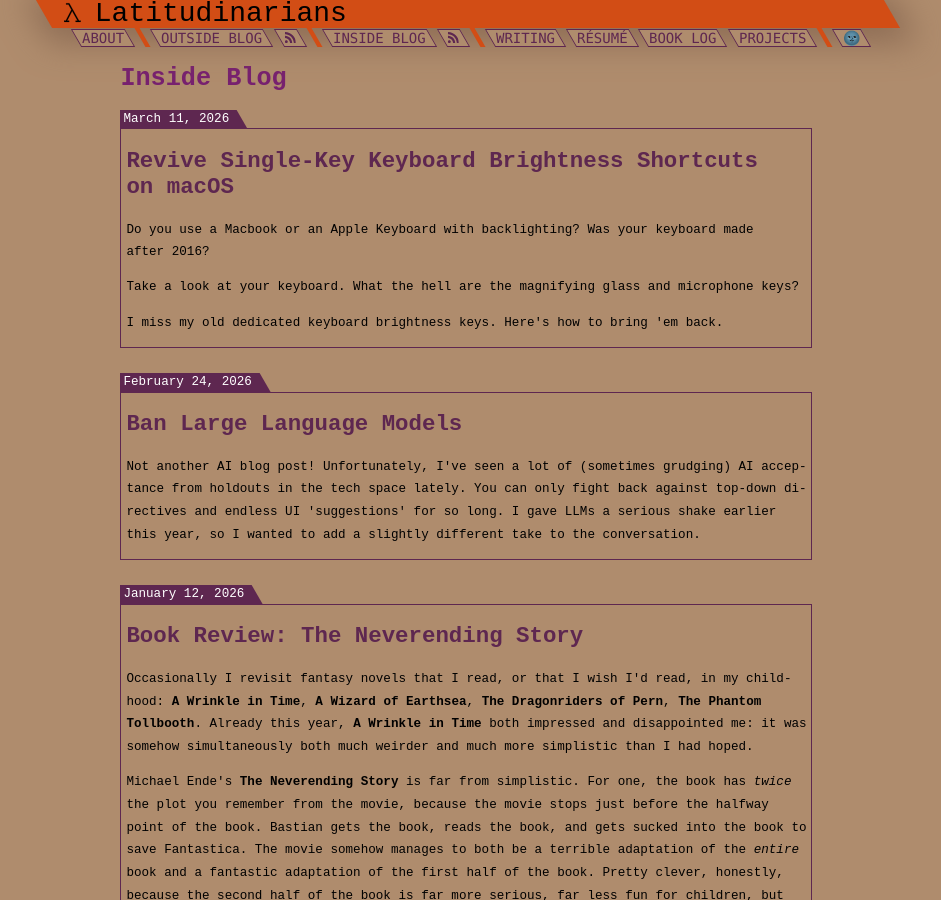
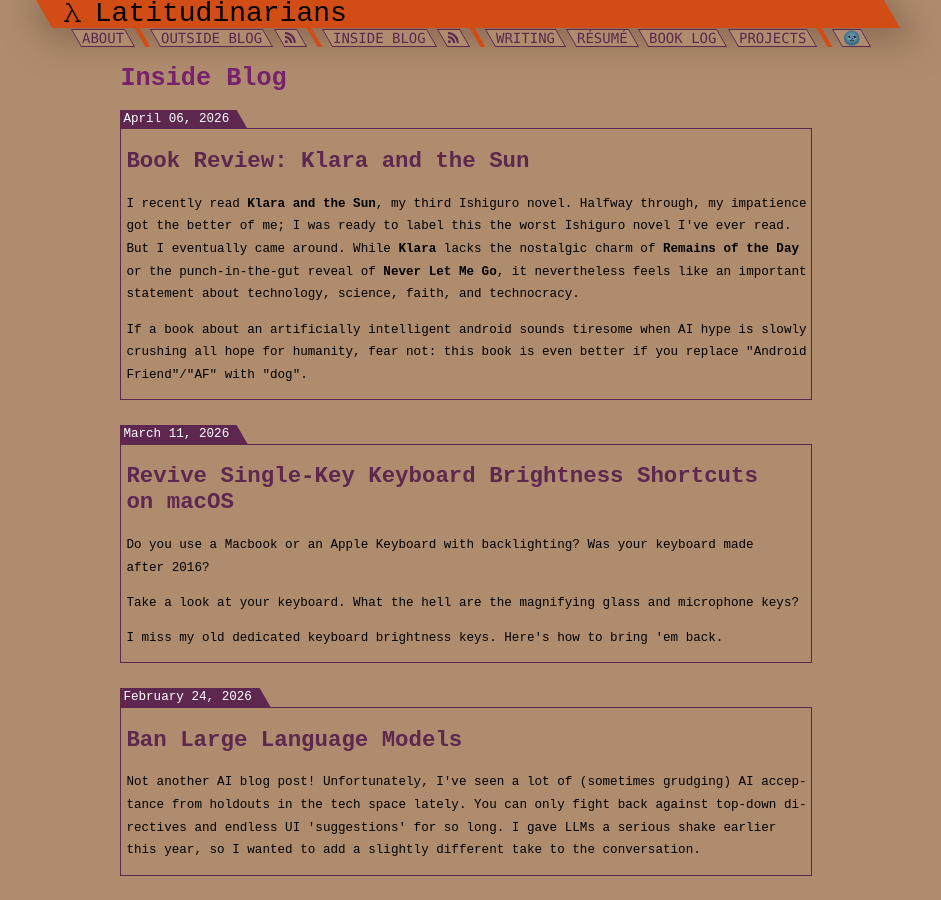
Before and after one commit to nathan-contino/nathan-contino.github.io, a Jekyll site: the page built from _pages/techblog.html, in a window 1280 px wide and 900 px high. Shown: the whole window, without its empty margins (174-1115 px from the left). Built offline with Jekyll 4.4.1, drawn with Linux system fonts in a browser that asks for light colours; some of the changed lines change nothing that is shown.

Commit message:
klara and the sun

```diff
--- a/_pages/reading.md
+++ b/_pages/reading.md
@@ -10,6 +10,9 @@ permalink: /reading-log/
 
 | Book Title 					| Author 				| Date 			| Notes |
 | ---		 					| ---		 			| ---			| ---	|
+| **Klara and the Sun**			| Kazuo Ishiguro		| Apr 2026		| [recommended for those who enjoy a slow, character-driven story; see review](/techblog/2026/04/06/klara-and-the-sun/) |
+| **The Magician's Nephew**		| Clive Staples Lewis	| Apr 2026		| Incredibly short, given the space this occupies on my childhood memory. But Polly, Digory, the Witch, and even the Uncle have far more depth than I expected in this short read. Polly and Digory have such a rich and relatable relationship, I really wish we'd gotten more of their lives together. Fledge is the real hero of the story. |
+| **The Return of the King**	| John Ronald Reuel Tokein | Mar 2026	| I even enjoyed the Scourging of the Shire this time around. Sam and Frodo's chapters sailed by. The defeat of the Witch-King and the sheer despair and dread of the initial assault on Minas Tirith were far better than I remembered. But the Paths of the Dead and the assault on the Black Gate were far more brief than I remembered. |
 | **Heartwood** | Amity Gaige | Mar 2026 | This book claims to be a thriller and a mystery. But it's mostly actually about mother-daughter relationships. None of the characters are particularly sympathetic. The best character, Lieutenant Bev, is basically the police chief from Fargo, but a game warden in Maine. Every man in this book is a giant piece of shit (except Santo, a massive cliche stereotype), and most of them are mentally ill or conspiracy theorists. Everyone is racist and sexist, except our Heroic Protagonists who are So Much Smarter and Kinder and More Loving and Deep than everyone else. The conclusion to the core mystery of the book is rushed almost as much as the conclusion to Bev's internal conflict. The best part about this book? It's short, so you'll only waste a few hours of your life reading it. |
 | **The Two Towers** | John Ronald Reuel Tolkien | Feb 2026 | The Faramir and Isengard sections really carry this book. I thought Frodo and Sam's journey would be a slog, but it turned out to be my favorite part of the book. Helm's Deep took me longer than expected to get through, though I did chuckle quite a bit at the Gimli/Legolas bromance, which is even more endearing than it is in the movies. Even Gandalf tosses a joke out there about how Gimli won't shut up about the Glittering Caves! |
 | **The Fellowship of the Ring** | John Ronald Reuel Tolkien | Feb 2026 | Even better than I remembered. |
--- /dev/null
+++ b/_posts/techblog/2026-04-06-klara-and-the-sun.md
@@ -0,0 +1,82 @@
+---
+title:  "Book Review: Klara and the Sun"
+date:   2026-04-06 15:13:13 -0500
+layout: default
+categories: techblog
+---
+
+I recently read **Klara and the Sun**, my third Ishiguro novel. Halfway through, my impatience got the better of me; I was ready to label this the worst Ishiguro novel I've ever read. But I eventually came around. While **Klara** lacks the nostalgic charm of **Remains of the Day** or the punch-in-the-gut reveal of **Never Let Me Go**, it nevertheless feels like an important statement about technology, science, faith, and technocracy.
+
+If a book about an artificially intelligent android sounds tiresome when AI hype is slowly crushing all hope for humanity, fear not: this book is even better if you replace "Android Friend"/"AF" with "dog".
+
+<!-- readmore -->
+
+## Characters
+
+- Klara: An Android Friend (AF), a solar-powered, bipedal, artificial intelligence. The (sometimes unreliable, childlike, but oddly inhuman) POV of the story. Klara is (supposedly) unusually clever and observant for an AF, but we don't get many AFs for comparison. Worships the Sun in a surprisingly literal sense; has multiple back-and-forth conversations with the Sun, actively believes that the Sun intervenes with 'special healing' for multiple characters throughout the book. I was initially confused when Klara remarks that 'the world was divided into boxes' during complicated scenes, or when she occasionally reduces a character or some other entity to a cone or box, but I eventually figured out that this is Ishiguro's attempt to convey Klara's computer vision to the reader: when the world becomes 'partitioned', I assume we are seeing Klara parallelizing processing of a scene because there's too much going on and she needs to split up her processing; when a person turns into a simpler shape, I assume we are seeing Klara manage memory consumption when something very complicated is taking up a lot of processing (or when she is damaged/inhibited later in the story). Klara rarely (or never?) uses pronouns, opting to always use names to refer to people, even when speaking directly to a person.
+
+- Josie: a teenage girl who lives alone with her mother out in the boonies. As is the social norm, Josie has been 'lifted' using genetic engineering to be smarter than your average child (though we see little hard evidence of this throughout the story). Unfortunately, due to side-effects of her genetic engineering, Josie is sickly, to the point where the likelihood of her survival drives much of the story.
+
+- Rick: Josie's childhood best friend and only neighbor in the boonies (he lives in the crappy house next door). Brilliant and kind, but ostracized by society because his mother opted not to 'lift' him with genetic engineering. He's really into drones and other discreet surveillance technology that are _totally_ not an ethical minefield.
+
+- the Mother (Chrissie): Josie's mother. Divorced, lives alone in the boonies. Cold and career-oriented and sometimes cruel, likely at least partially because her first daughter, Sal, died as a result of complications rising from the same genetic engineering that Josie is currently suffering from (and that society heavily peer pressures parents into getting for their children, despite the risks).
+
+- the Father (Paul): Josie's father, an engineer who routinely insists that things are 'outside his area of expertise' but then goes right ahead and postulates opinions about them. Divorced, lives in some kind of post-employment compound in the city with a bunch of other rich white guys who feel the need to arm themselves against the nearby 'gangs'. Claims not to be a fascist (but who does?).
+
+- Helen: Rick's mother. Rick spends a lot of time worrying about and protecting her, but she seems mostly competent when she joins the story. She doesn't work or drive, which seriously complicates Rick's childhood and ability to do just about anything, living out in the boonies.
+
+- Rosa: An AF of a similar make and model to Klara, displayed and sold out of the same store.
+
+- Manager: The manager of the store that Klara spends the first bit of story in. Shows a glimmer of empathy for the AFs when she helps Klara not get bought by another child after Josie has already promised to buy Klara, and once more at the end of the story.
+
+- Vance: A real dick who used to fuck Helen, but then she ghosted him because he's a dick. Shows up briefly in the story because Helen tries to manipulate him into nepotisming Rick into college, but it turns out he's just salty about getting ghosted.
+
+- The Housekeeper (Melania): Cleans the house, distrusts AFs, does a fair bit of nannying for Josie.
+
+## Setting
+
+A dystopian near-future that unfortunately feels very similar to our current world. Notable differences:
+
+- automation is destroying even high-level engineering positions (and the automation is actually capable of doing those jobs!)
+- android friends are a true sentient artificial intelligence -- despite what chatbot-peddling tech companies will tell you, we are a very very very very very very very very very very very long way from an introspective, sentient, empathetic machine. Many nontechnical readers will inevitably compare Klara to ChatGPT or Claude. I assure you that LLMs have neither a consistent worldview, an internal monologue, or anything else that makes them remotely similar to the anthropomorphic internal POV of Klara. LLMs produce statistically likely text that, combined with the smoke and mirrors of image processing and voice simulation, can sometimes _seem_ like sentience to the untrained eye. They are not. Really. And if you are dumb enough to think than an LLM is sentient, you should really think for a minute about why you're OK with mass machine slavery, torture, and murder.
+- genetic engineering is capable of improving children (in some vague way that seems mostly related to intelligence and social ability) at some low risk of complications that can lead to death
+
+Unfortunately, the little worldbuilding we get in **Klara and the Sun** doesn't flesh out most of these concepts -- but you don't read Ishiguro for hard science fiction explanations. He's all about the impact on humanity.
+
+## Plot
+
+Klara's story begins in a shop window, where the Manager peddles her and other Android Friends using a variety of shop displays. Children come in, talk to an AF, grow attached, and guilt their parents into making a huge purchase. Much like Android Friends in general, the experience is somewhere between a mall pet store and an Apple store, where glass window displays lure children in, and knowledgeable parents worry about getting the best deal on the most modern technology.
+
+Notably, in the shop, Klara learns about the world exclusively through the window, which looks out on a fairly typical walkable city street. People walk and jog past; taxis occasionally get in heated arguments; homeless people loiter in empty doorways; children gaze longingly into the window; sometimes nondescript public works results in a giant machine (with the name 'Cootings' on the side) spewing smoke right in front of the shop window for a week because they're resurfacing the street or working on underground utilities or something.
+
+Eventually Josie's family buys Klara from the store and brings her home. The household is weird, but nice enough; Josie is sometimes sick; Chrissie is often a coldhearted jerk. But I'm sure plenty of AFs wind up in much worse homes.
+
+Things escalate a bit when Josie first gets quite sick. Chrissie tries to boost her spirits by promising a visit to a waterfall that Josie loves, but when the family gets in the car to go to the waterfall, Chrissie declares Josie too sick to go. But instead of everyone staying home, Chrissie takes Klara to the waterfall, and even asks Klara to _pretend to be Josie_. We learn that Josie once had an older sister, Sal, who died of a similar sickness to what Josie has now.
+
+Eventually we meet Rick and a collection of local-ish 'lifted' (genetically improved) children. All of the other kids are spoiled assholes, most of whom are totally OK with bullying Rick and endangering Klara.
+
+Josie keeps getting sick. With Rick's help, Klara journeys out to a barn that the Sun sets behind, where she prays/worships/bargains with the Sun to cure Josie's illness. Klara becomes convinced that if she destroys the polluting Cooting machine she used to see outside the AF shop, the Sun will cure Josie. People keep asking Klara if Josie is going to die, and Klara keeps alluding to her hope that Josie will get better because of her (secret!) faith in the Sun. People seem to think that AFs are smarter than humans and thus conclude that Josie will not die because the artificial intelligence said so.
+
+Eventually the entire gang of Chrissie, Josie, Helen, Rick, and Klara meet up with Paul in the city for the climax of the book. We learn that Chrissie has been bamboozled by a psychopath (Capaldi) into considering replacing Josie (if she dies) with Klara. Paul doesn't like this idea, but isn't nearly as repulsed by it as he should be. But to his credit, Klara discusses the idea of a soul with Paul, and neither he nor Klara believe that, if you observe a person for a long time, you can fully replace them with a computer. It all comes together with this excellent description of why you should hate tech bros:
+
+> I think I hate Capaldi because deep down I suspect he may be right. That what he claims is true. That science has now proved beyond doubt there's nothing so unique about my daughter, nothing our modern tools can't excavate, copy, transfer. That people have been living with one another all this time, centuries, loving and hating each other, and all on a mistaken premise. A kind of superstition we kept going while we didn't know better. That's how Capaldi sees it, and there's a part of me that fears he's right. Chrissie, on the other hand, isn't like me. She may not know it yet, but she'll never let herself be persuaded. If the moment ever comes, never mind how well you play your part, Klara, never mind how much she wishes it to work, Chrissie just won't be able to accept it. She's too...old-fashioned. Even if she knows she's going against the science and the math, she still won't be able to do it. She just won't stretch that far. But I'm different. I have...a kind of coldness in side me she lacks. Perhaps it's because I'm an expert engineer, as you put it. This is why I find it so hard to be civil around people like Capaldi. When they do what they do, say what they say, it feels like they're taking from me what I hold most precious in this life. Am I making sense?
+
+Nobody tells Josie that Chrissie and her psychopath friend want to replace her if she dies like a faulty lightbulb.
+
+Paul and Klara sabotage the Cootings machine with magic fluid that Paul takes out of Klara's head.
+
+Helen and Rick meet up with Vance to try to nepotism Rick into college, but Vance sucks.
+
+Everyone returns home, but Josie gets really sick. Everyone becomes convinced that she'll die. But Rick takes Klara to the magic barn one more time and she tells the Sun that because Rick and Josie love each other, the Sun should cure her with magic light. The next day, the Sun gets really bright for a hot second, and Klara stops the Housekeeper from shutting the shades on Josie. Josie finally gets better (because of the Sun's special nourishing, if you believe Klara and her faith).
+
+Eventually Josie goes to college and Rick goes to wherever those dumb unlifted plebeians go and Klara goes to a dump that people aren't allowed to remove AFs from because of some implied ban on AFs. The manager from Klara's store finds Klara and asks her how her life went. Klara seems pleased.
+
+## Summary
+
+This story would have been even better if, instead of an android, Klara was just a pet dog. You wouldn't even have to change the story much, since Klara so rarely speaks (and literally never speaks in a consequential way -- most people barely even listen to what she has to say). Even better, you'd avoid the entire minefield of anthropormorphizing artificial intelligence that has become tiresome, to say the least, in the past few years. Sure, AFs play into the dystopian world of people losing their jobs to automation, but it doesn't matter so much that we actually need to explicitly call out artificial intelligence.
+
+There were aspects of this story that I really liked. I enjoyed Klara's mysterious faith in the Sun -- portrayals of religion in literature can feel tedious, but this felt original in a way that I haven't seen elsewhere. There are echoes of my favorite parts of **Remains of the Day** -- acceptance, and moving on after a part of your life has concluded. And the converse, Chrissie's struggle to accept her own role in potentially killing both of her daughters. It was fun to see Klara try to understand the world around her, from her glimpses of humanity in the shop window, to her first visit outside (and her laughable confusion about the 'loose stones' in the driveway for the car), to her love of 'kind, gentle' sheep, to her hatred of bulls, to the way she compartmentalized experiences in the crowd outside the theatre when everyone visits the city. And it's impossible to not like Rick, the guy who's so nice he carries a robot through a field so it can worship the Sun.
+
+There were also aspects I didn't like. After a while, Klara's childlike minimal prose became tedious to read. The story is extremely slow. The dialogue is... not how humans speak, at all. It literally does not make any sense that Klara wouldn't understand that the Sun is a star, in the sky, that does not, in fact, set into some random guy's barn (especially since late in the book she helps tutor Rick with physics, math, and science).
+
+Overall, a recommend (though I would recommend **Remains of the Day** or **Never Let Me Go** first). But I'll say it again: Klara should have been a dog.
```
